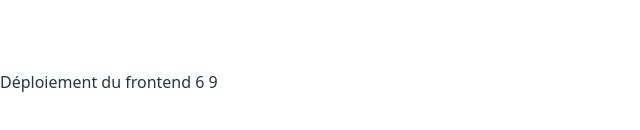
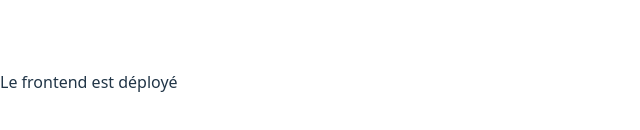
Before and after one commit to Andylamothe/Tricolo_frontend, a React (Vite) app in the folder iot-tricolo-frontend-app/: page / in a window 1280 px wide. Shown: the part 318-448 px from the top of the page, without its empty margins (0-640 px from the left). Built offline with nearby package versions, Linux system fonts and the light colour scheme.

Commit message:
Test push 5 render

```diff
--- a/iot-tricolo-frontend-app/src/components/HomePage.jsx
+++ b/iot-tricolo-frontend-app/src/components/HomePage.jsx
@@ -6,7 +6,7 @@ function HomePage() {
 
             <div>
 
-                 <p>Déploiement du frontend 6 9 </p>
+                 <p>Le frontend est déployé </p>
 
             </div>
 
```
